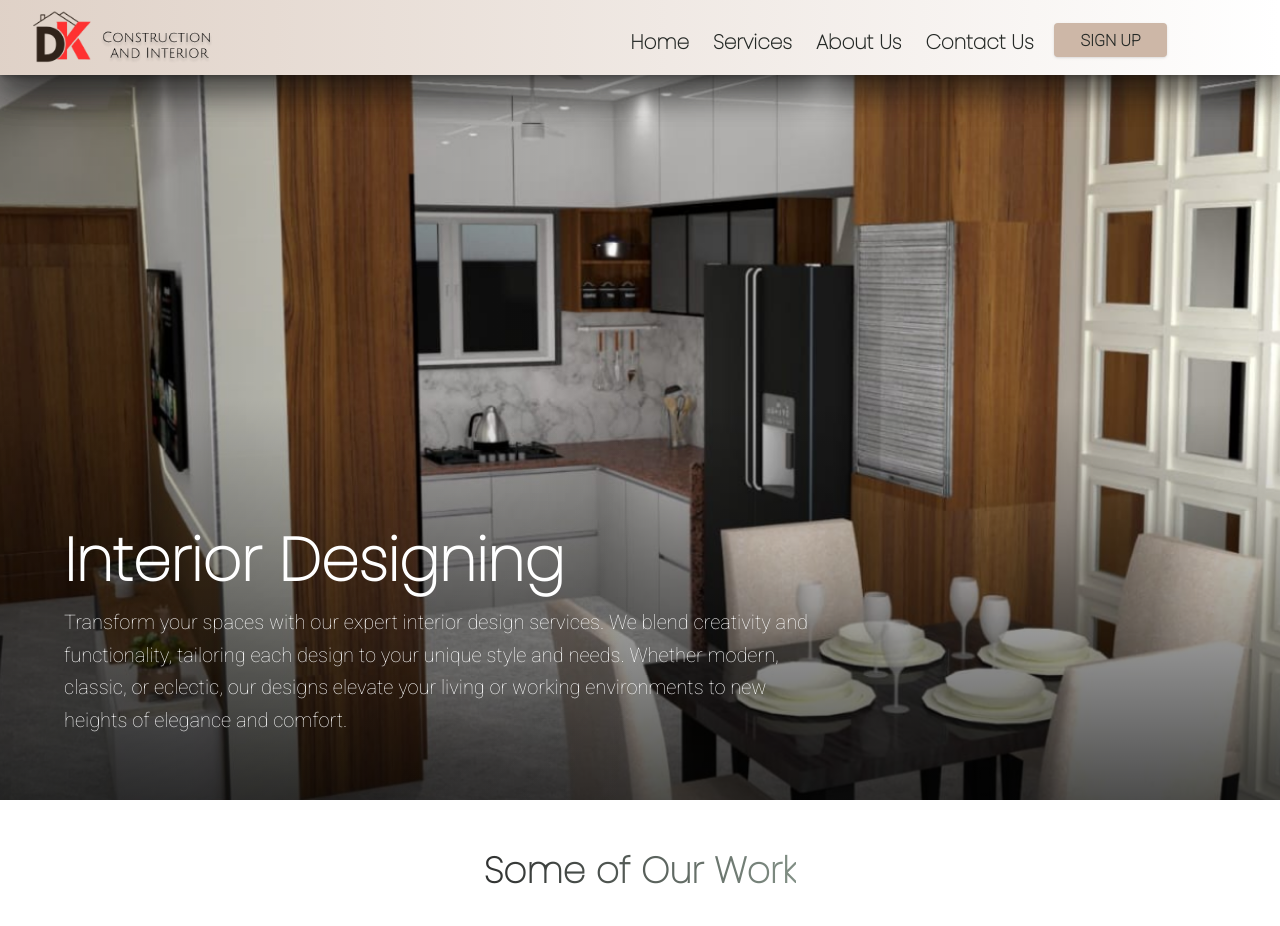
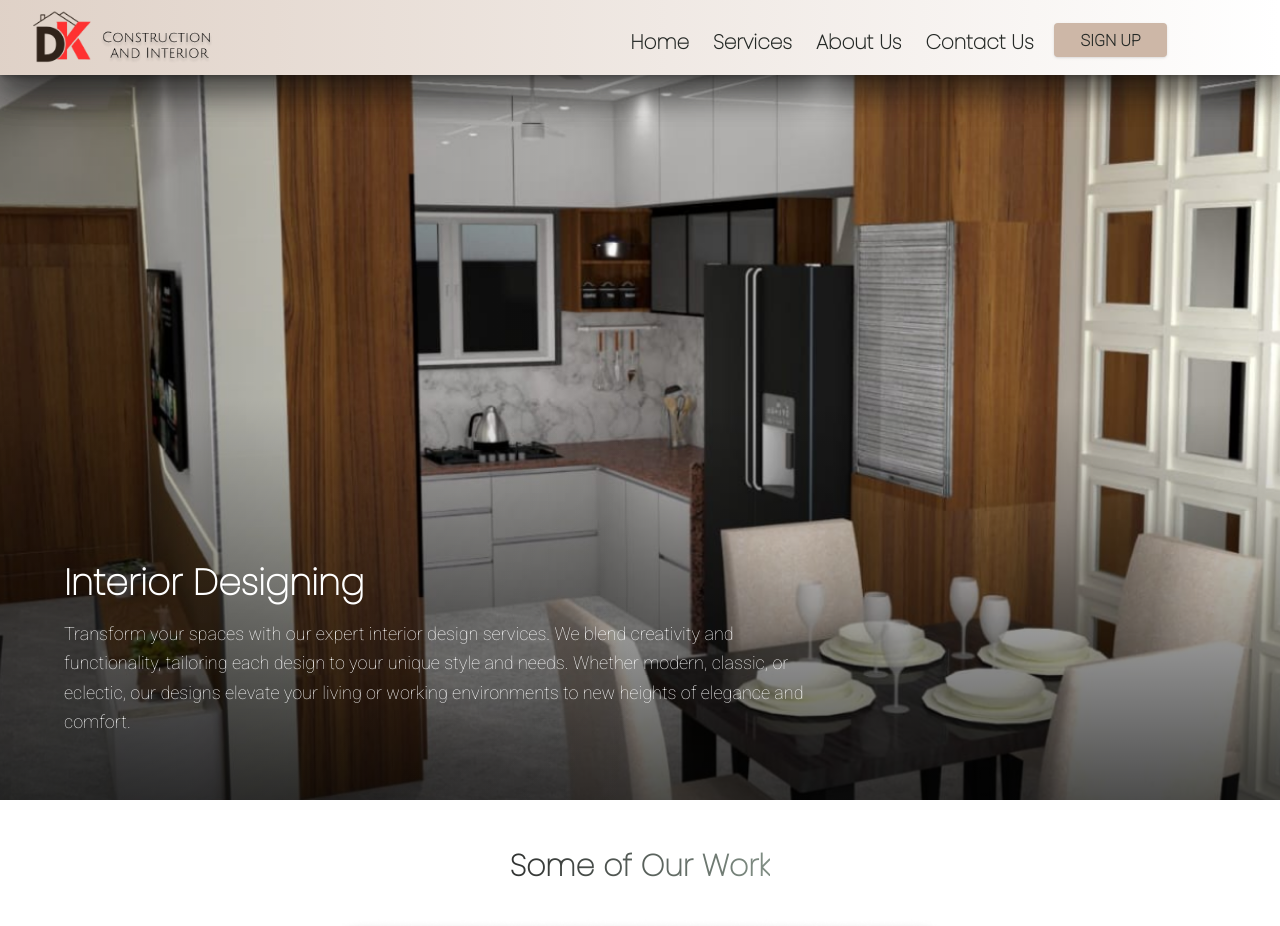
Before and after one commit to AKBiradar02/DK_project, a React (Vite) app: page /interior in a window 1280 px wide. Shown: the top 926 px of the page. Built offline with nearby package versions, Linux system fonts and the light colour scheme.

Commit message:
Size and Text Display changes

```diff
--- a/src/components/Work_I.jsx
+++ b/src/components/Work_I.jsx
@@ -42,7 +42,7 @@ const WorkInt = () => {
       <Navbar />
 
       <section className="bg-white pt-12 pb-16 px-4 sm:px-6 lg:px-8">
-        <h2 className="text-xl text-center sm:text-3xl md:text-4xl font-poppins font-semibold text-[#303231] leading-tight mb-6 sm:mb-8 md:mb-10 lg:mb-12">
+        <h2 className="text-xl text-center sm:text-3xl md:text-3xl font-poppins font-semibold text-[#303231] leading-tight mb-6 sm:mb-8 md:mb-10 lg:mb-12">
           <span className="bg-gradient-to-r from-[#303231] to-[#818F85] text-transparent bg-clip-text underline">
             Some of Our Work
           </span>
--- a/src/components/Work_M.jsx
+++ b/src/components/Work_M.jsx
@@ -39,7 +39,7 @@ const WorkMat = () => {
     return (
         <section className="bg-white pt-18 pb-16 px-4 sm:px-6 lg:px-8">
             <h2 className="text-2xl xs:text-3xl sm:text-4xl
-                        md:text-4xl font-poppins font-bold text-[#303231]
+                        md:text-3xl font-poppins font-bold text-[#303231]
                         leading-tight mb-6 sm:mb-8 md:mb-10 lg:mb-12 text-center">
                 <span className="bg-gradient-to-r
                 from-[#303231] to-[#818F85] text-transparent
--- a/src/pages/Interior/InteriorHero.jsx
+++ b/src/pages/Interior/InteriorHero.jsx
@@ -24,8 +24,8 @@ const InteriorHero = () => {
                     {/* Content Container */}
                     <div className="relative z-10 flex items-end justify-start h-full p-8 md:p-16 text-white">
                         <div className="max-w-3xl">
-                            <h1 className="text-5xl md:text-6xl font-poppins font-semibold mb-4">Interior Designing</h1>
-                            <p className="text-lg md:text-xl font-roboto  leading-relaxed">
+                            <h1 className="text-5xl md:text-4xl font-poppins font-semibold mb-4">Interior Designing</h1>
+                            <p className="text-lg md:text-lg font-roboto  leading-relaxed">
                                 Transform your spaces with our expert interior design services. We blend creativity and functionality,
                                 tailoring each design to your unique style and needs. Whether modern, classic, or eclectic,
                                 our designs elevate your living or working environments to new heights of elegance and comfort.
--- a/src/pages/Main/AboutUs.jsx
+++ b/src/pages/Main/AboutUs.jsx
@@ -14,7 +14,7 @@ const AboutUs = () => {
             <div className="relative z-10 max-w-screen-xl mx-auto px-4 sm:px-6 md:px-8 grid
                             grid-cols-1 md:grid-cols-2 gap-8 md:gap-12 items-center">
 
-                <div className="flex justify-center">
+                <div className="flex justify-center ml-10 md:ml-0">
 
                     <div className="relative w-fit">
                         <div className="absolute -top-5 -left-5 w-28 sm:w-32 md:w-36
--- a/src/pages/Main/DesignSection.jsx
+++ b/src/pages/Main/DesignSection.jsx
@@ -14,7 +14,7 @@ const DesignSection = () => {
 
                 {/* LEFT images */}
                 <div className="hidden lg:flex flex-col items-start w-1/2 gap-8 pt-4">
-                    <div className="relative w-fit -ml-16">
+                    <div className="relative w-fit -ml-5">
                         <div className="absolute -top-5 -left-5 w-32 h-32 border-2 border-[#AF8C53] z-0 rounded-md"></div>
                         <img
                             src="/images/DH1.png"
@@ -23,7 +23,7 @@ const DesignSection = () => {
                         />
                     </div>
 
-                    <div className="relative w-fit ml-16">
+                    <div className="relative w-fit ml-35">
                         <div className="absolute -top-5 left-[300px] w-32 h-32 border-2 border-[#AF8C53] z-0 rounded-md"></div>
                         <div className="absolute -bottom-5 -left-5 w-32 h-32 border-2 border-[#AF8C53] z-0 rounded-md"></div>
                         <img
--- a/src/pages/Materials/MaterialHero.jsx
+++ b/src/pages/Materials/MaterialHero.jsx
@@ -24,8 +24,8 @@ const MaterialH = () => {
                     {/* Content Container */}
                     <div className="relative z-10 flex items-end justify-start h-full p-8 md:p-16 text-white">
                         <div className="max-w-3xl">
-                            <h1 className="text-5xl md:text-6xl font-poppins font-semibold mb-4">Materials</h1>
-                            <p className="text-lg md:text-xl font-roboto leading-relaxed">
+                            <h1 className="text-5xl md:text-5xl font-poppins font-semibold mb-4">Materials</h1>
+                            <p className="text-lg md:text-lg font-roboto leading-relaxed">
                                 Our selection of premium materials guarantees durability and aesthetic appeal.
                                 We source the finest products, ensuring each element of your space is crafted with excellence.
                                 From flooring to fixtures, our materials enhance the overall beauty and longevity of your interiors.
```
